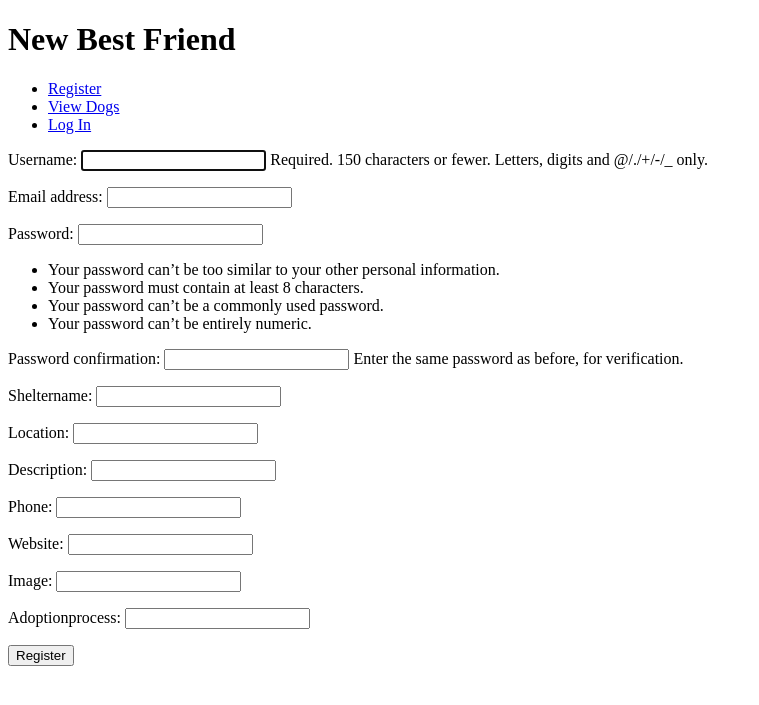
After one commit to andrewjspivey/New_Best_Friend, a Django app: page /registration/provider in a window 1280 px wide. The commit adds this page. Shown: the top 705 px of the page, without its empty margins (0-759 px from the left). Run offline with Django 3.2, Linux system fonts and the light colour scheme.

Commit message:
adds provider registration and creates user when provider created, changed models a bit

```diff
--- a/NewBestFriend_project/settings.py
+++ b/NewBestFriend_project/settings.py
@@ -100,6 +100,7 @@ AUTH_PASSWORD_VALIDATORS = [
     },
 ]
 
+AUTH_USER_MODEL = "main_app.User"
 
 # Internationalization
 # https://docs.djangoproject.com/en/3.1/topics/i18n/
@@ -119,3 +120,6 @@ USE_TZ = True
 # https://docs.djangoproject.com/en/3.1/howto/static-files/
 
 STATIC_URL = '/static/'
+
+LOGIN_REDIRECT_URL = '/'
+LOGOUT_REDIRECT_URL = '/'
--- a/NewBestFriend_project/urls.py
+++ b/NewBestFriend_project/urls.py
@@ -19,4 +19,5 @@ from django.urls import path, include
 urlpatterns = [
     path('', include('main_app.urls')),
     path('admin/', admin.site.urls),
+    path('accounts/', include('django.contrib.auth.urls')),
 ]
--- a/main_app/admin.py
+++ b/main_app/admin.py
@@ -4,7 +4,11 @@ from django.contrib import admin
 
 from .models import Dog
 from .models import Provider
+from .models import User
+from .models import RegUser
 
 # Register your models here
 admin.site.register(Dog)
 admin.site.register(Provider)
+admin.site.register(User)
+admin.site.register(RegUser)
--- /dev/null
+++ b/main_app/forms.py
@@ -0,0 +1,37 @@
+from django.forms import ModelForm
+from django import forms
+from django.contrib.auth.forms import UserCreationForm, ValidationError
+from django.contrib.auth.models import User
+from .models import Dog, Provider, User, RegUser
+from django.db import transaction
+
+class ProviderRegisterForm(UserCreationForm):
+    shelterName = forms.CharField(max_length=75)
+    location = forms.CharField(max_length=75)
+    description = forms.CharField(max_length=500)
+    phone = forms.CharField(max_length=15)
+    website = forms.CharField(max_length=100)
+    image = forms.CharField(max_length=200)
+    adoptionProcess = forms.CharField(max_length=500)
+
+    class Meta:
+        model = User
+        fields = ['username', 'email', 'password1', 'password2', 'shelterName',
+            'location', 'description', 'phone', 'website', 'image', 'adoptionProcess']
+
+
+    def save(self, commit=True):
+        user = super(ProviderRegisterForm, self).save(commit=False)
+        user.is_provider = True
+        if commit:
+            user.save()
+        return user
+
+
+
+
+class Dog_Form(ModelForm):
+    class Meta:
+        model = Dog
+        fields = ["name", "location", "breed", "age", "gender", "neutured",
+            "image", "story", "provider"]
--- a/main_app/models.py
+++ b/main_app/models.py
@@ -1,14 +1,22 @@
 from django.db import models
-from django.contrib.auth.models import User
+from django.contrib.auth.models import AbstractUser
+from django.urls import reverse
+from datetime import datetime
 from django.db.models.signals import post_save
 from django.dispatch import receiver
+from django.utils import timezone
 # Create your models here.
 
 
+class User(AbstractUser):
+    is_provider = models.BooleanField(default=False)
+    is_regUser = models.BooleanField(default=False)
+
 
 class Provider(models.Model):
-    user = models.OneToOneField(User, on_delete=models.CASCADE, null=True)
-    name = models.CharField(max_length=75)
+    user = models.OneToOneField(User, on_delete=models.CASCADE, primary_key=True)
+    user.is_provider = True
+    shelterName = models.CharField(max_length=75)
     location = models.CharField(max_length=75)
     description = models.TextField(max_length=500, null=True)
     phone = models.CharField(max_length=15, null=True)
@@ -17,13 +25,31 @@ class Provider(models.Model):
     adoptionProcess = models.TextField(max_length=500, null=True)
 
     def __str__(self):
-        return self.name
+        return self.shelterName
 
-""" @ receiver(post_save, sender=User)
-def provider_signal(sender, instance, created, **kwargs):
+
+class RegUser(models.Model):
+    user = models.OneToOneField(User, on_delete=models.CASCADE)
+    user.is_regUser = True
+
+    def __str__(self):
+        return self.user.username
+
+
+@receiver(post_save, sender=User)
+def create_user_profile(sender, instance, created, **kwargs):
     if created:
-        Provider.objects.create(user=instance)
-    instance.provider.save() """
+        if instance.is_provider:
+            Provider.objects.get_or_create(user=instance)
+        elif instance.is_regUser:
+            RegUser.objects.get_or_create(user=instance)
+
+@receiver(post_save, sender=User)
+def save_user_profile(sender, instance, **kwargs):
+    if instance.is_provider:
+        instance.provider.save()
+    elif instance.is_regUser:
+        instance.regUser.save()
 
 
 class Dog(models.Model):
@@ -46,5 +72,6 @@ class Dog(models.Model):
     story = models.TextField(max_length=700, default="story")
     provider = models.ForeignKey(Provider, on_delete=models.CASCADE, default="none")
 
+
     def __str__(self):
         return self.name
--- a/main_app/templates/base.html
+++ b/main_app/templates/base.html
@@ -9,6 +9,15 @@
 </head>
 <body>
     <h1>New Best Friend</h1>
+    <ul>
+        <li><a href="{% url 'prov_registration' %}">Register</a></li>
+        <li><a href="{% url 'dogs' %}">View Dogs</a></li>
+        {% if user.is_authenticated %}
+          <li><a href="{% url 'logout' %}">Log Out</a></li>
+        {% else %}
+          <li><a href="{% url 'login' %}">Log In</a></li>
+        {% endif %}
+      </ul>
     {% block content %}
 
     {% endblock %}
--- /dev/null
+++ b/main_app/templates/registration/register_provider.html
@@ -0,0 +1,14 @@
+{% extends "../base.html" %}
+
+
+{% block content %}
+
+<div>
+    <form action="{% url 'register_provider' %}" method="POST">
+        {% csrf_token %}
+        {{ form.as_p }}
+        <input type="submit" value="Register">
+    </form>
+</div>
+
+{% endblock %}
--- a/main_app/urls.py
+++ b/main_app/urls.py
@@ -6,4 +6,6 @@ urlpatterns = [
     path('', views.home, name='home'),
     path('provider/<int:provider_id>', views.prov_profile, name='prov_profile'),
     path('dogs/', views.dogs_index, name='dogs'),
+    path('registration/provider', views.provider_registration, name='prov_registration'),
+    path('accounts/register_provider', views.register_provider, name='register_provider'),
 ]
--- a/main_app/views.py
+++ b/main_app/views.py
@@ -1,5 +1,8 @@
-from django.shortcuts import render
-from .models import Dog, Provider
+from django.shortcuts import render, redirect
+from .models import Dog, Provider, User, RegUser
+from django.contrib.auth.models import AbstractUser
+from django.contrib.auth.forms import UserCreationForm
+from .forms import ProviderRegisterForm, Dog_Form
 # Create your views here.
 
 
@@ -20,3 +23,30 @@ def prov_profile(request, provider_id):
         'provider': provider,
     }
     return render(request, 'profile/prov_profile.html', context)
+
+def provider_registration(request):
+    form = ProviderRegisterForm()
+    context = {
+        'form': form,
+    }
+    return render(request, 'registration/register_provider.html',  context)
+
+def register_provider(request):
+    if request.method == 'POST':
+        form = ProviderRegisterForm(request.POST)
+        if form.is_valid():
+            user = form.save()
+            user.is_provider = True
+            user.provider.shelterName = form.cleaned_data.get('shelterName')
+            user.provider.location = form.cleaned_data.get('location')
+            user.provider.description = form.cleaned_data.get('description')
+            user.provider.phone = form.cleaned_data.get('phone')
+            user.provider.website = form.cleaned_data.get('website')
+            user.provider.image = form.cleaned_data.get('image')
+            user.provider.adoptionProcess = form.cleaned_data.get('adoptionProcess')
+            user.save()
+            return redirect("home")
+        else:
+            form = ProviderRegisterForm()
+
+        return render(request, 'home', {'form': form})
```
Also changed, not shown: main_app/templates/registration/login.html (added, +13 -0 lines), main_app/migrations/0001_initial.py, main_app/migrations/0002_auto_20201027_1859.py (deleted), main_app/migrations/0002_auto_20201029_0223.py (added), main_app/migrations/0003_auto_20201029_0252.py (added).
